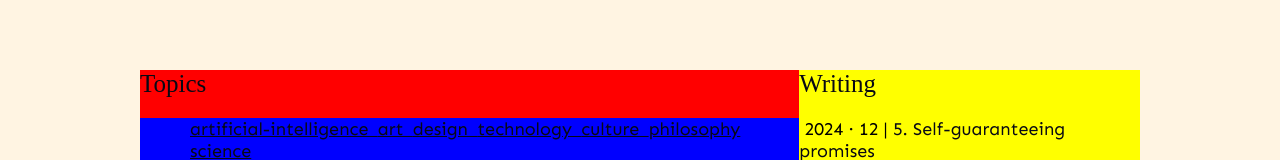
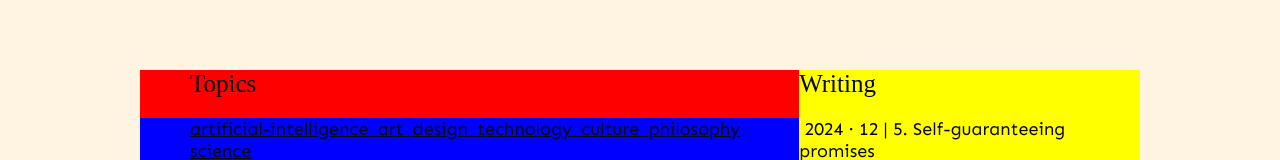
Before and after one commit to eqyng/Personal-Website, a plain HTML site: page index-glasshouse.html in a window 1280 px wide. Shown: the part 629-789 px from the top of the page. Drawn offline with Linux system fonts and the light colour scheme; a web font is replaced by a local one.

Commit message:
Add bg colours to debug, test fixes for spacing on key container and topics container

```diff
--- a/style.css
+++ b/style.css
@@ -570,6 +570,10 @@ p {
     background-color: pink;
 }
 
+.gh-content-title {
+    margin-left: 50px;
+}
+
 .gh-content {
     display: flex;
     padding-top: 100px;
```
